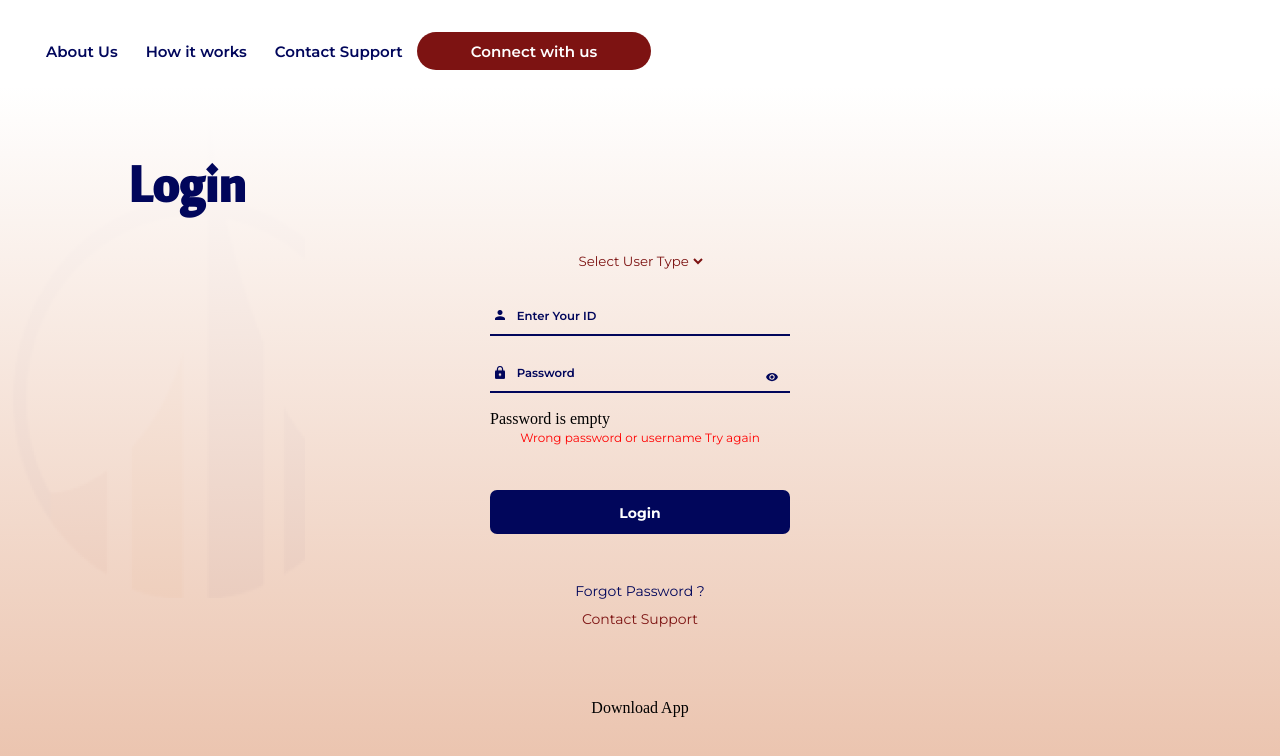
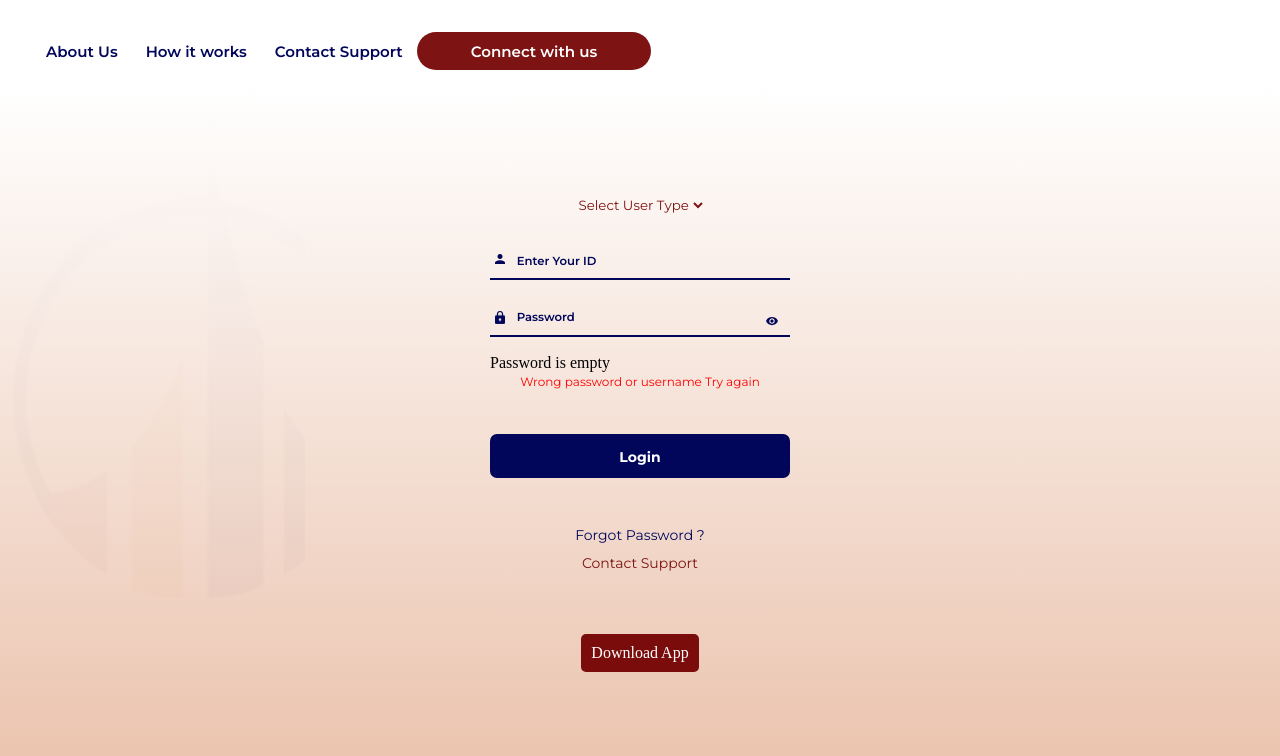
Before and after one commit to dolaposokoya/trovestajoadmin, a React (Create React App) app: page / in a window 1280 px wide. Shown: the top 756 px of the page. Built offline with nearby package versions, Linux system fonts and the light colour scheme.

Commit message:
app download button added

```diff
--- a/src/Components/Shared/LoginView/LoginView.js
+++ b/src/Components/Shared/LoginView/LoginView.js
@@ -9,7 +9,7 @@ import { loginAdminAction, setAdminAction } from '../../../Reducers/admin.reduce
 import { useDispatch, useSelector } from 'react-redux'
 import { loginAdminRequest } from '../../../Sagas/Requests'
 import { user_storage_name, user_storage_token } from '../../../config'
-import Loader from '../../Modal/Loader'
+import Loader from '../../Modal/Loader';
 
 export default function LoginView(props) {
   const { navigate } = props
@@ -66,7 +66,7 @@ export default function LoginView(props) {
       {loading && <Loader />}
       <div className={style['login-view1']}>
         <div className={style['login-view']}>
-          <h3 className={style.logintext}>Login</h3>
+
           <div className={style.dropdown}>
             <select className={style.dropdownlist}>
               <option>Select User Type</option>
@@ -117,7 +117,7 @@ export default function LoginView(props) {
               <span className={style.contacttext1}>Contact Support</span>
             </div>
             <div className={style.supportview}>
-              <span style={{marginTop:'10%'}}>Download App</span>
+              <a href='https://www.google.com/' className={`${style.appLink}`}><span style={{marginTop:'10%'}}>Download App</span></a>
             </div>
           </form>
         </div>
--- a/src/Components/Shared/LoginView/loginview.module.css
+++ b/src/Components/Shared/LoginView/loginview.module.css
@@ -133,6 +133,13 @@
     font-weight: var(--regular);
 }
 
+.appLink {
+    background-color: #7A0D0C;
+    text-decoration: none;
+    padding: 10px;
+    color: #fff;
+    border-radius: 5px;
+}
 @media screen and (min-width: 1100px) {
     .login-view {
         margin-top: 0em;
```
Also changed, not shown: src/Components/Shared/LoginView/login.module.css (added).
